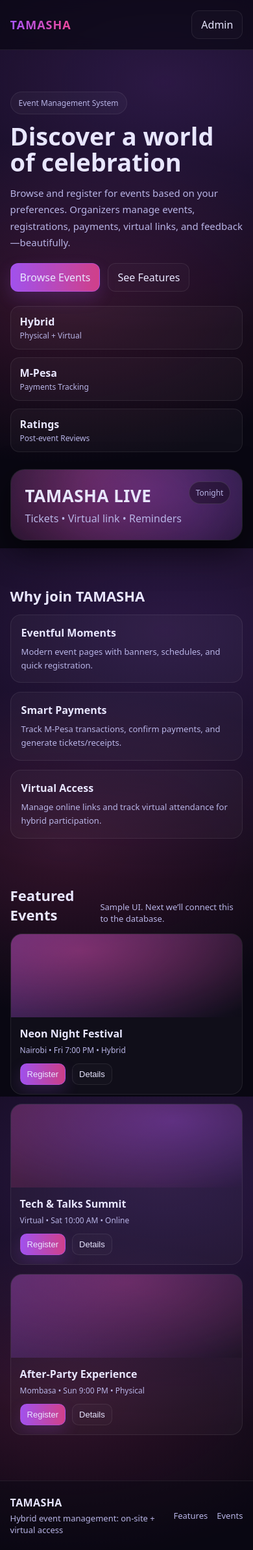
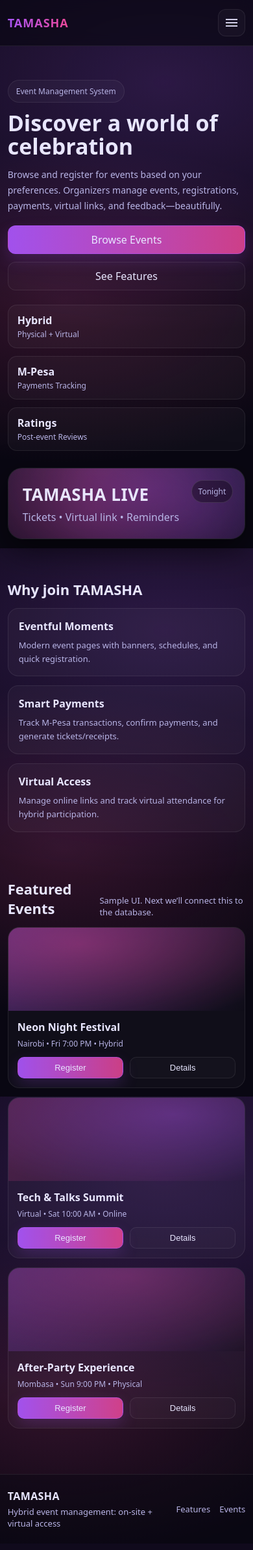
Before and after one commit to Kenyaanjules/Tamasha, a Django app: page / in a window 390 px wide. Shown: the whole page at 65% size. After the commit the page ends 2350 px from the top, so only its background shows below. Run offline with Django 5.2, Linux system fonts and the light colour scheme.

Commit message:
Improve mobile responsiveness + menu

```diff
--- a/static/css/main.css
+++ b/static/css/main.css
@@ -27,6 +27,14 @@ a{color:inherit;text-decoration:none;}
 .container{
   width:min(1100px, 92vw);
   margin:0 auto;
+}
+
+code{
+  font-family:ui-monospace,SFMono-Regular,Menlo,Monaco,Consolas,"Liberation Mono","Courier New",monospace;
+  background:rgba(255,255,255,0.06);
+  border:1px solid var(--line);
+  padding:2px 6px;
+  border-radius:8px;
 }
 
 .site-header{
@@ -67,6 +75,57 @@ a{color:inherit;text-decoration:none;}
 .nav a:hover{background:rgba(255,255,255,0.06);color:var(--text);}
 
 .header-actions{display:flex;gap:10px;align-items:center;}
+
+.icon-btn{
+  display:none;
+  align-items:center;
+  justify-content:center;
+  width:42px;
+  height:42px;
+  border-radius:12px;
+  border:1px solid var(--line);
+  background:rgba(255,255,255,0.03);
+  color:var(--text);
+  cursor:pointer;
+}
+
+.icon-bars{
+  width:18px;
+  height:12px;
+  display:block;
+  background:
+    linear-gradient(var(--text), var(--text)) 0 0 / 100% 2px no-repeat,
+    linear-gradient(var(--text), var(--text)) 0 50% / 100% 2px no-repeat,
+    linear-gradient(var(--text), var(--text)) 0 100% / 100% 2px no-repeat;
+  opacity:0.9;
+}
+
+.mobile-nav{
+  display:none;
+  border-bottom:1px solid var(--line);
+  background:rgba(9,7,18,0.92);
+}
+
+.mobile-nav.is-open{display:block;}
+
+.mobile-nav-inner{
+  display:grid;
+  gap:6px;
+  padding:12px 0 16px;
+}
+
+.mobile-nav-inner a{
+  padding:12px 12px;
+  border-radius:12px;
+  color:var(--muted);
+  border:1px solid transparent;
+}
+
+.mobile-nav-inner a:hover{
+  color:var(--text);
+  background:rgba(255,255,255,0.05);
+  border-color:rgba(255,255,255,0.10);
+}
 
 .btn{
   border:1px solid var(--line);
@@ -210,4 +269,16 @@ h1{
   .event-grid{grid-template-columns:1fr;}
   .stats{grid-template-columns:1fr;}
   .nav{display:none;}
+  .icon-btn{display:inline-flex;}
+  .header-inner{padding:14px 0;}
 }
+
+@media (max-width: 520px){
+  .container{width:min(1100px, 94vw);}
+  .hero{padding:52px 0 26px;}
+  h1{font-size:34px;}
+  .lead{font-size:14px;}
+  .btn{width:100%;}
+  .hero-cta{flex-direction:column;align-items:stretch;}
+  .header-actions{display:none;}
+}
--- a/static/js/main.js
+++ b/static/js/main.js
@@ -1,4 +1,38 @@
 (function () {
+  const menuButton = document.querySelector('[data-mobile-menu-button]');
+  const mobileMenu = document.querySelector('[data-mobile-menu]');
+
+  function closeMenu() {
+    if (!mobileMenu || !menuButton) return;
+    mobileMenu.classList.remove('is-open');
+    menuButton.setAttribute('aria-expanded', 'false');
+  }
+
+  function toggleMenu() {
+    if (!mobileMenu || !menuButton) return;
+    const isOpen = mobileMenu.classList.toggle('is-open');
+    menuButton.setAttribute('aria-expanded', String(isOpen));
+  }
+
+  if (menuButton && mobileMenu) {
+    menuButton.addEventListener('click', toggleMenu);
+
+    mobileMenu.addEventListener('click', (e) => {
+      const target = e.target;
+      if (target && target.tagName === 'A') {
+        closeMenu();
+      }
+    });
+
+    document.addEventListener('keydown', (e) => {
+      if (e.key === 'Escape') closeMenu();
+    });
+
+    window.addEventListener('resize', () => {
+      if (window.innerWidth > 900) closeMenu();
+    });
+  }
+
   const buttons = document.querySelectorAll('button');
   buttons.forEach((b) => {
     if (b.textContent && b.textContent.trim() === 'Register') {
--- a/templates/base.html
+++ b/templates/base.html
@@ -17,8 +17,20 @@
                 <a href="#events">Events</a>
                 <a href="#contact">Contact</a>
             </nav>
+            <button class="icon-btn" type="button" data-mobile-menu-button aria-label="Open menu" aria-expanded="false">
+                <span class="icon-bars" aria-hidden="true"></span>
+            </button>
             <div class="header-actions">
                 <a class="btn btn-ghost" href="/admin/">Admin</a>
+            </div>
+        </div>
+        <div class="mobile-nav" data-mobile-menu>
+            <div class="container mobile-nav-inner">
+                <a href="/">Home</a>
+                <a href="#features">Features</a>
+                <a href="#events">Events</a>
+                <a href="#contact">Contact</a>
+                <a href="/admin/">Admin</a>
             </div>
         </div>
     </header>
```
Also changed, not shown: index.html (+12 -0 lines).
